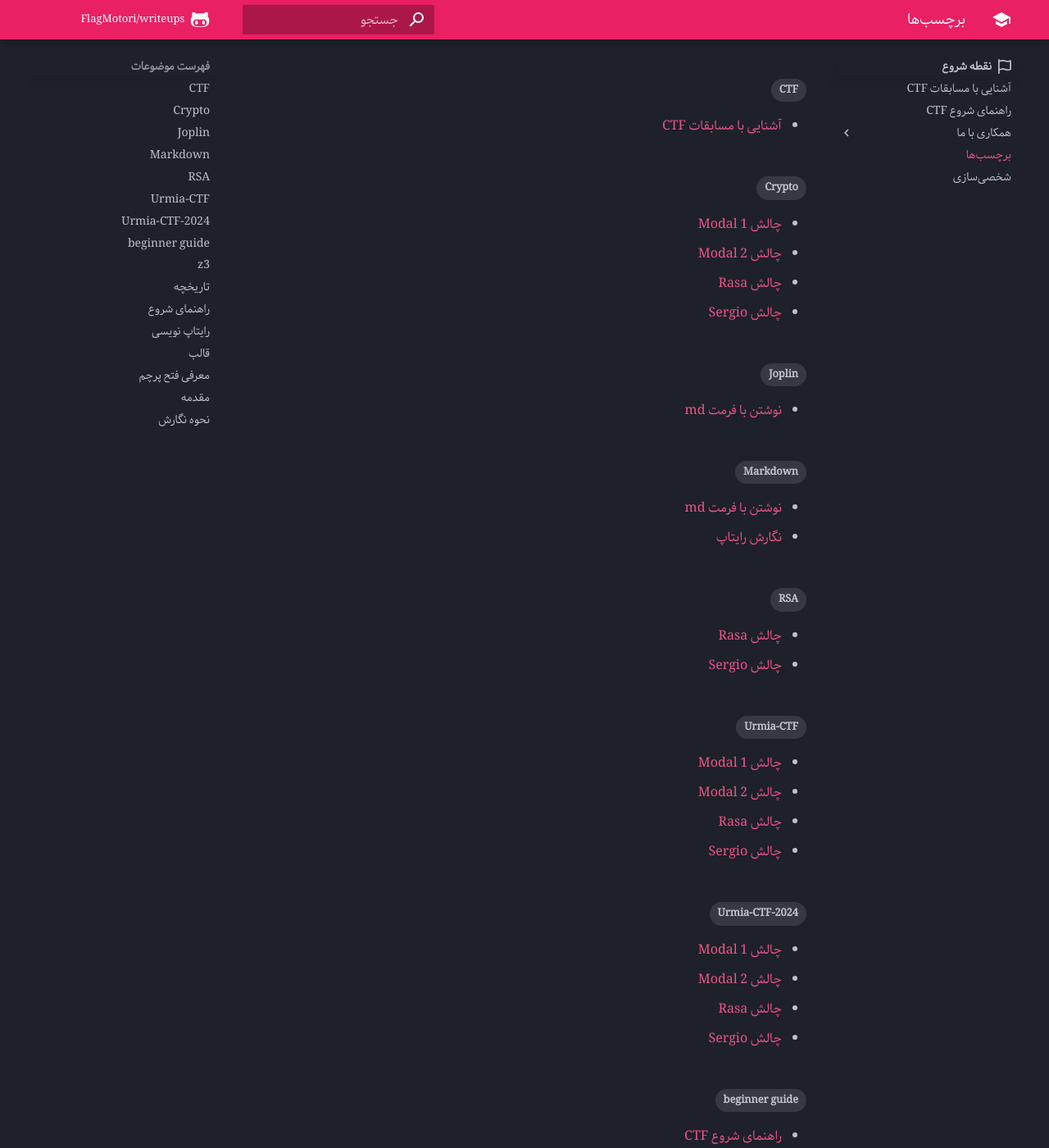
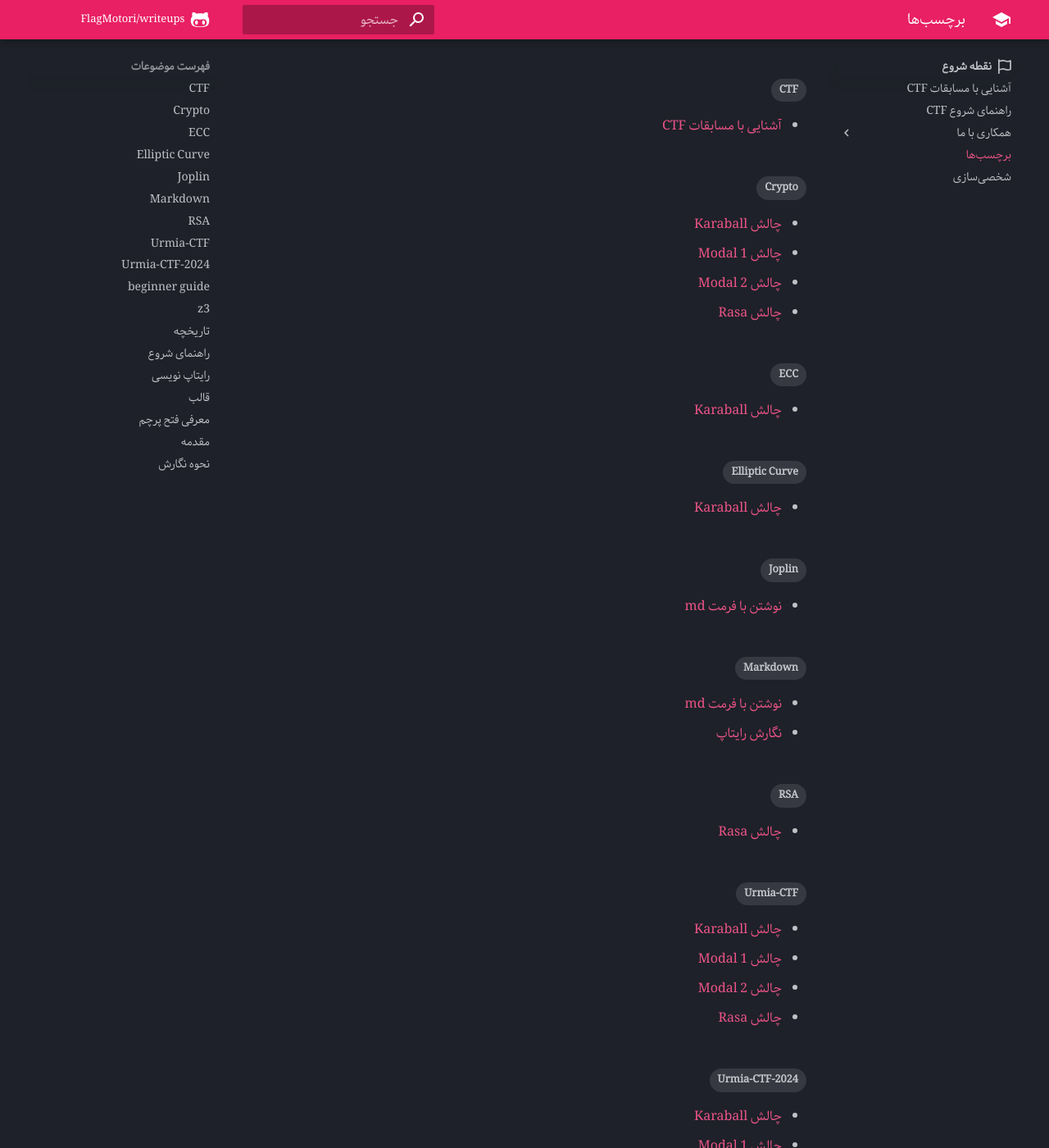
Before and after one commit to FlagMotori/writeups, an MkDocs documentation site: the page built from docs/tags.md, in a window 1280 px wide and 1400 px high, scrolled down 235 px. Shown: the whole window at 82% size. Built offline with MkDocs 1.6.1 and Material for MkDocs 9.7.7, drawn with Linux system fonts in a browser that asks for light colours; comment, search, counter and statistics services are not loaded; some of the changed lines change nothing that is shown.

Commit message:
Karaball - Crypto - UrmiaCTF2024

````diff
--- /dev/null
+++ b/docs/crypto/writeups/2024/Urmia-CTF/Karaball.md
@@ -0,0 +1,189 @@
+---
+tags:
+  - Urmia-CTF
+  - Urmia-CTF-2024
+  - Crypto
+  - ECC
+  - Elliptic Curve
+---
+
+# چالش  Karaball
+
+<center>
+ ![Karaball](Karaball.png)
+</center>
+
+## آشنایی با مساله
+
+در این سوال به ما دو فایل
+`challenge.py`
+و
+`ECC.py`
+داده شده است.
+
+=== "challenge.py"
+    ```py title="challenge.py" linenums="1"
+    from ECC import Curve, Coord
+    from secrets import randbelow
+
+    flag = "uctf{test_flag}"
+    signatures = {}
+    valid_hosts = {'uctf.ir'}
+
+    a = 0x0
+    b = 0x7
+    p = 0xfffffffffffffffffffffffffffffffffffffffffffffffffffffffefffffc2f
+    Gx = 0x79be667ef9dcbbac55a06295ce870b07029bfcdb2dce28d959f2815b16f81798
+    Gy = 0x483ada7726a3c4655da4fbfc0e1108a8fd17b448a68554199c47d08ffb10d4b8
+
+    ecc = Curve(a, b, p)
+    G = Coord(Gx, Gy)
+
+    assert ecc.is_on_curve(G)
+
+
+    for host in valid_hosts:
+        d = randbelow(p)
+        Q = ecc.sign(G, d)
+        signatures[host] = [hex(Q.x),hex(Q.y)]
+
+    print(signatures)
+    print("Give me your generator and private key for verification process")
+
+    data0 = input("G(x,y) in hex format: ")
+    data1 = input("d in hex format: ")
+
+    try:
+        Coordinates = data0.split(',')
+        PrivateKey = data1
+        G1 = Coord(int(Coordinates[0], 16), int(Coordinates[1], 16))
+        d1 = int(PrivateKey, 16)
+    except Exception as e:
+        print('Wrong format! try again.')
+        exit()
+
+
+    if not ecc.is_on_curve(G1):
+        print('Point is not on the curve!')
+        exit()
+
+    if d1 < 2:
+        print("Security Issues Discovered!")
+        exit()
+
+    sig = ecc.sign(G1, d1)
+
+    if sig.x == int(signatures['uctf.ir'][0], 16) and sig.y == int(signatures['uctf.ir'][1], 16):
+        print(f"Access granted. Here is your reward : {flag}".encode())
+    else:
+        print("Verficication process failed!")
+    ```
+=== "ECC.py"
+    ```py title="ECC.py" linenums="1"
+    class Coord:
+
+        def __init__(self, x, y) -> None:
+            self.x = x
+            self.y = y
+
+    class Curve:
+
+        def __init__(self, a, b, p) -> None:
+            self.a = a
+            self.b = b
+            self.p = p
+
+        def addition(self, P, Q):
+
+            x3 = -1
+            y3 = -1
+
+            if P.x == 0 and P.x == 0:
+                x3 = Q.x
+                y3 = Q.y
+            elif Q.x == 0 and Q.x == 0:
+                x3 = P.x
+                y3 = P.y
+            elif P.x == Q.x and P.y == -Q.y:
+                x3 = 0
+                y3 = 0
+            elif P.x == Q.x and P.y == Q.y :
+                slope = ((3 * P.x**2 + self.a) * pow(2*P.y, -1, self.p)) % self.p
+                x3 = (slope**2 - (P.x + Q.x)) % self.p
+                y3 = (slope*(P.x - x3) - P.y) % self.p
+            else:
+                slope = ((Q.y - P.y) * pow(Q.x - P.x, -1, self.p)) % self.p
+                x3 = (slope**2 - (P.x + Q.x)) % self.p
+                y3 = (slope*(P.x - x3) - P.y) % self.p
+
+            R = Coord(x3, y3)
+            return R
+
+
+        def double_and_add(self, P, n):
+
+            if n == -1:
+                return Coord(P.x, self.p - P.y)
+
+            Q = Coord(P.x, P.y)
+            R = Coord(0, 0)
+
+            while n > 0:
+                if (n % 2) == 1:
+                    R = self.addition(R, Q)
+                Q = self.addition(Q, Q)
+                n //= 2
+
+            return R
+
+
+        def get_y(self, x):
+
+            assert (self.p + 1) % 4 == 0
+            y2 = (x**3 + self.a * x + self.b) % self.p
+            y = pow(y2, (self.p+1)//4, self.p)
+            return y
+
+
+        def sign(self, G, d):
+            return self.double_and_add(G, d)
+
+
+        def is_on_curve(self, G):
+            return G.y == self.get_y(G.x) or G.y == -self.get_y(G.x) % self.p
+    ```
+
+اگر نگاهی به محتویات دو فایل داده شده کنیم متوجه می شویم که با `Elliptic Curve Digital Signature Algorithm` یا  `ECDSA`  سر و کار داریم.
+
+
+در رمزنگاری، الگوریتم امضای دیجیتال منحنی بیضوی `ECDSA` گونه ای از الگوریتم امضای دیجیتال (DSA) را ارائه می دهد که از `Elliptic Curve Cryptography` استفاده می کند.
+
+توی فایل `ECC.py` کلاس های مربوط به `Coord` و `Curve` و عملیاتی که روی منحنی انجام میشه رو میبینیم.
+
+توی فایل `challenge.py` در واقع در ابتدا مشخصات منحنی و `generator` رو میبینیم و در ادامه به ازای هر `valid host` اومده عملیات مربوط به امضا رو انجام داده و در دیکشنری `signature` ذخیره کرده و بعدش میاد اونو چاپ میکنه.
+
+
+## راه حل
+
+??? note "آسیب پذیری CurveBall"
+    در این چالش، وظیفه ما بهره‌برداری از `CVE-2020-0601` بود که به عنوان آسیب‌پذیری `CurveBall` شناخته می‌شود. این آسیب‌پذیری در `CryptoAPI` ویندوز `(Crypt32.dll)` وجود دارد و بر نحوه اعتبارسنجی گواهی‌های رمزنگاری منحنی بیضوی `ECC` تأثیر می‌گذارد.
+
+    این نقص به مهاجم اجازه می‌دهد تا گواهی‌های `ECC` را جعل کند، که می‌تواند منجر به حملات `Man In The Middle (MITM)` یا امکان امضای کدی شود که به نظر می‌رسد از طرف مراجع معتبر است. این آسیب‌پذیری عمدتاً بر سیستم‌های ویندوز 10 و ویندوز سرور 2016/2019 تأثیر می‌گذارد.
+
+```py
+lst = [216,215,218,225,206,187,153,163,166,174,217,167,169,199,153,173,227,156,155,199,203,156,96,155,222,210,207,163,148,196,200,171,187,225,233]
+
+known = [ord('u')]
+for i in range(len(lst)):
+    known.append( lst[i]-known[-1])
+print( ''.join(map(chr, known)) )
+```
+
+
+---
+??? success "FLAG :triangular_flag_on_post:"
+    <div dir="ltr">`uctf{Sh1r4z_Haf3zi3h_l00ks_p3aceFul}`</div>
+
+
+!!! نویسنده
+    [MohamadAli](https://github.com/wh1te-r0s3)
--- a/mkdocs.yml
+++ b/mkdocs.yml
@@ -52,12 +52,12 @@
       tags_file: tags.md
   - minify:
       minify_html: true
-  - git-revision-date-localized:
-      type: timeago
-      timezone: Asia/Tehran
-      locale: fa
-      fallback_to_build_date: false
-      enable_creation_date: true
+#   - git-revision-date-localized:
+#       type: timeago
+#       timezone: Asia/Tehran
+#       locale: fa
+#       fallback_to_build_date: false
+#       enable_creation_date: true
   - blog
   #- mk2pdf-export
   #- page-to-pdf
@@ -212,7 +212,7 @@
         - معرفی ابزار:
             - crypto/Tools/index.md
         - جزوه:
-            - ریاضیات:
+            - ریاضیات رمزنگاری:
                 - حساب پیمانه ای:
                     - Euclidean Algorithm: crypto/wiki/euclidean-algorithm/euclidean-algorithm.md
                     - Fermat's little theorem: crypto/wiki/fermat-little-theorem/fermat-little-theorem.md
@@ -233,6 +233,7 @@
                 - ./crypto/writeups/2024/Urmia-CTF/Modal_2.md
                 - ./crypto/writeups/2024/Urmia-CTF/Sergio.md
                 - ./crypto/writeups/2024/Urmia-CTF/Rasa.md
+                - ./crypto/writeups/2024/Urmia-CTF/Karaball.md
 
             - "Idek CTF":           # 18 Aug. 2024
                 - GoldenTicket: crypto/writeups/2024/IdekCTF/GoldenTicket.md
````
Also changed, not shown: docs/crypto/writeups/2024/Urmia-CTF/Karaball.png (added).
